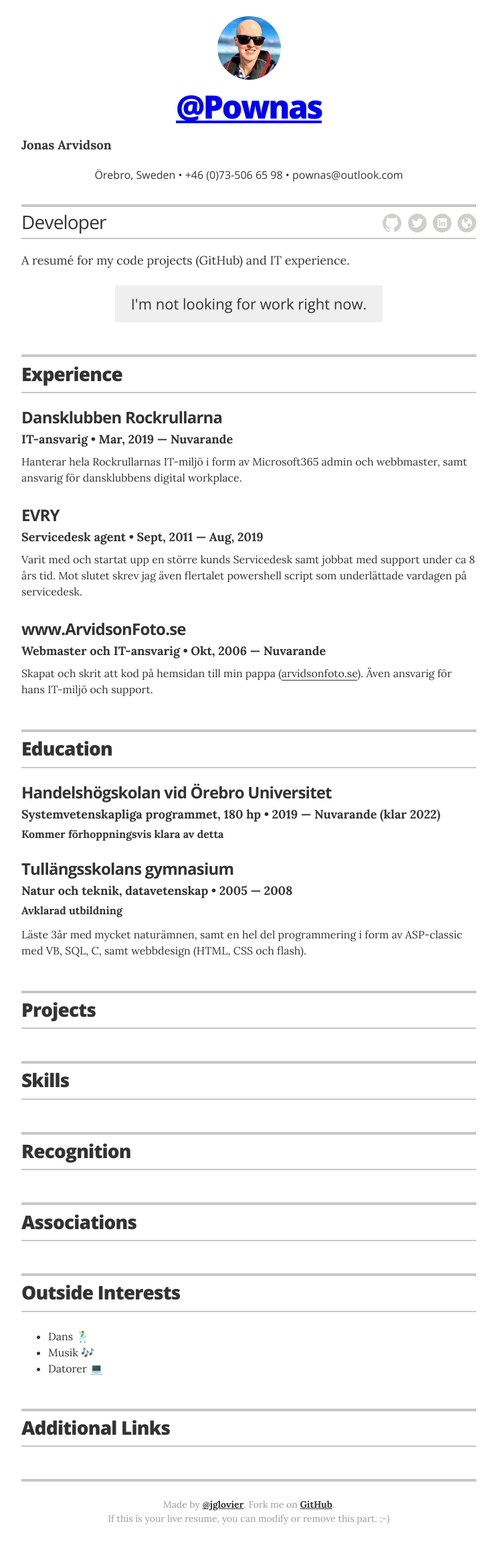
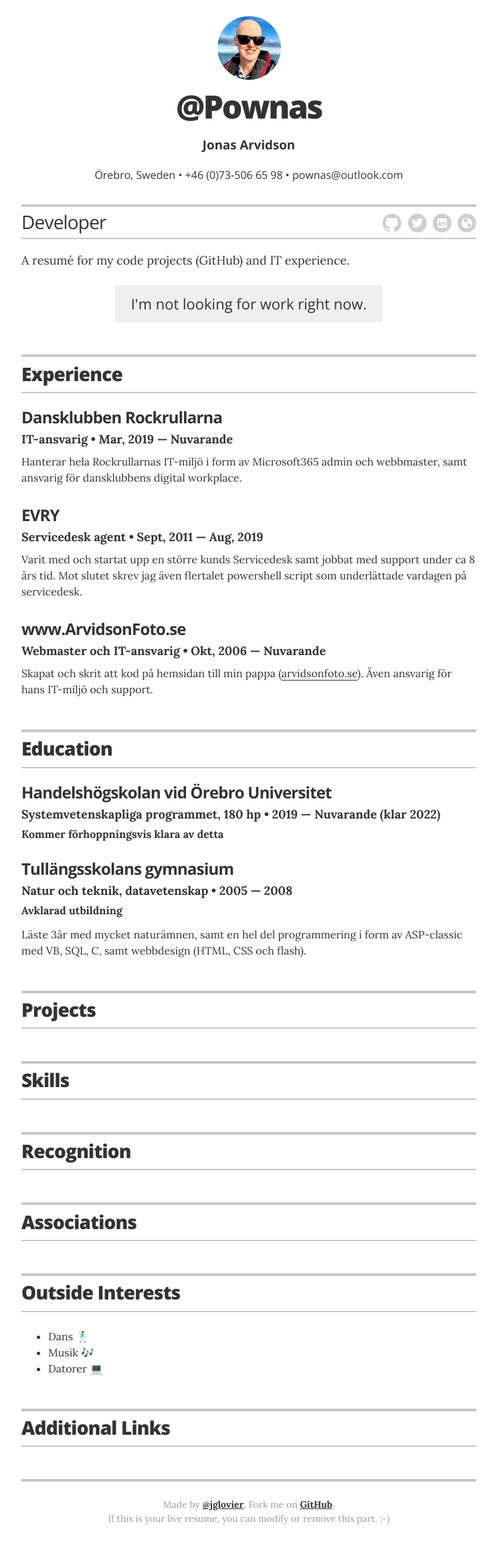
Before and after one commit to pownas/CV, a Jekyll site: the page built from index.html, in a window 1280 px wide. Shown: the whole page at 67% size, without its empty margins (268-1011 px from the left). Built offline with Jekyll 4.4.1, drawn with Linux system fonts in a browser that asks for light colours.

Commit message:
Lagt till bättre h3-tag på underrubrik

```diff
--- a/_layouts/resume.html
+++ b/_layouts/resume.html
@@ -17,8 +17,8 @@
         {% endif %}
 
         <!-- Your name is defined in the _config.yml file -->
-        <h1 class="header-name" itemprop="name"><a href="https://github.com/pownas">{{ site.resume_name }}</a></h1>
-        <h3 class="header" itemprop="full-name">{{ site.resume_full_name }}</h3>
+        <h1 class="header-name" itemprop="name"><a href="https://github.com/pownas" class="header-name"></a>{{ site.resume_name }}</a></h1>
+        <h3 class="header-full-name" itemprop="full-name">{{ site.resume_full_name }}</h3>
 
         <!-- To display contact info here, change `display_header_contact_info` value in _config.yml to true -->
         {% if site.display_header_contact_info == 'true' %}
--- a/_sass/_resume.scss
+++ b/_sass/_resume.scss
@@ -37,6 +37,11 @@
     letter-spacing: -.15rem;
     line-height: 1;
     margin: 1rem 0 0;
+  }
+
+  .header-full-name {
+    @include sans;
+    text-align: center;
   }
 
   .header-contact-info {
```
